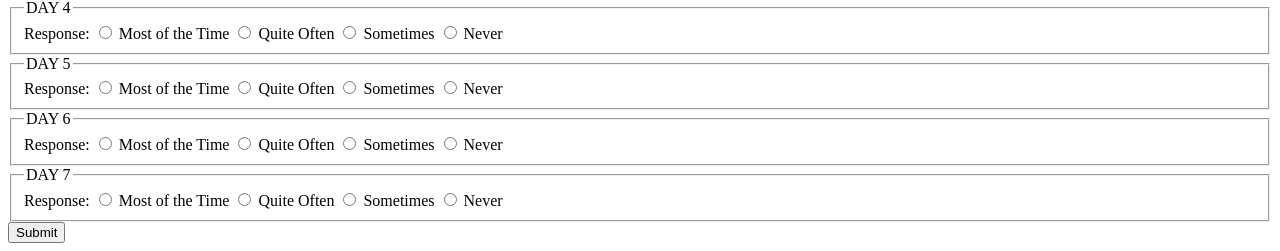
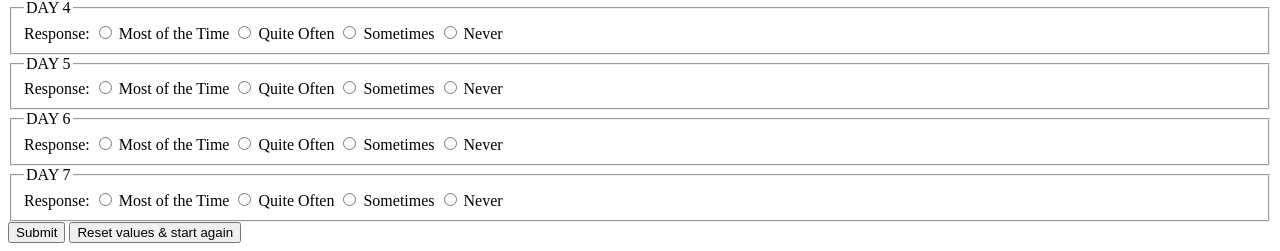
Before and after one commit to Rishabhgaur1998/anxiety_predictor, a Flask app: page / in a window 1280 px wide. Shown: the part 5740-5991 px from the top of the page. Run offline with Flask 2, Linux system fonts and the light colour scheme; parts of the project's set-up code (start-up, migrations or seed data) failed here and were passed over.

Commit message:
Update form.html

```diff
--- a/templates/form.html
+++ b/templates/form.html
@@ -2027,12 +2027,13 @@
 
 
             <input class="btn btn-primary" type="submit" value="Submit">
+            <input class="btn btn-primary" type="reset" value="Reset values & start again">
         </form>
 
 
 
 
 
-        {{ prediction_text }}
+
 </body>
 </html>
```
